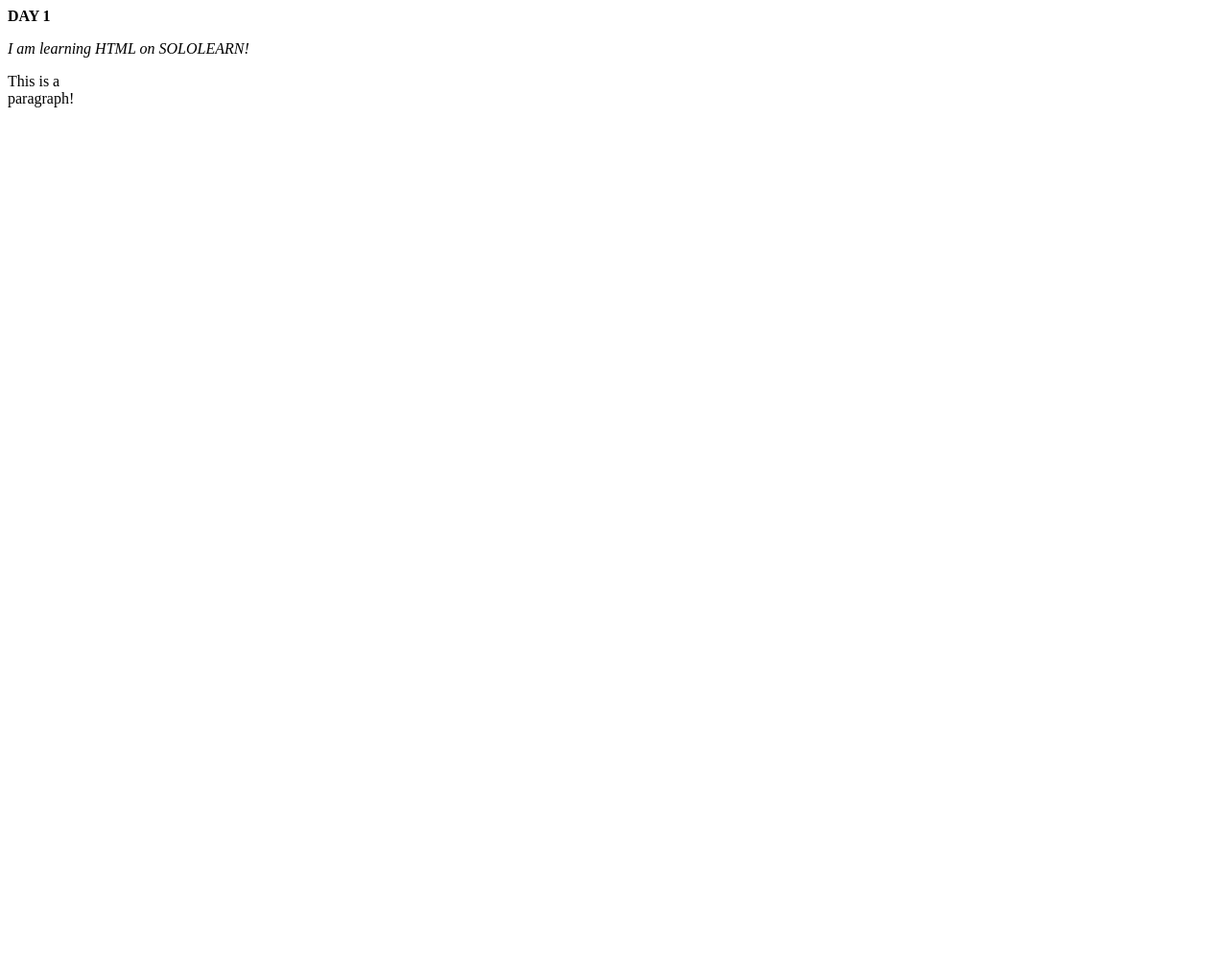
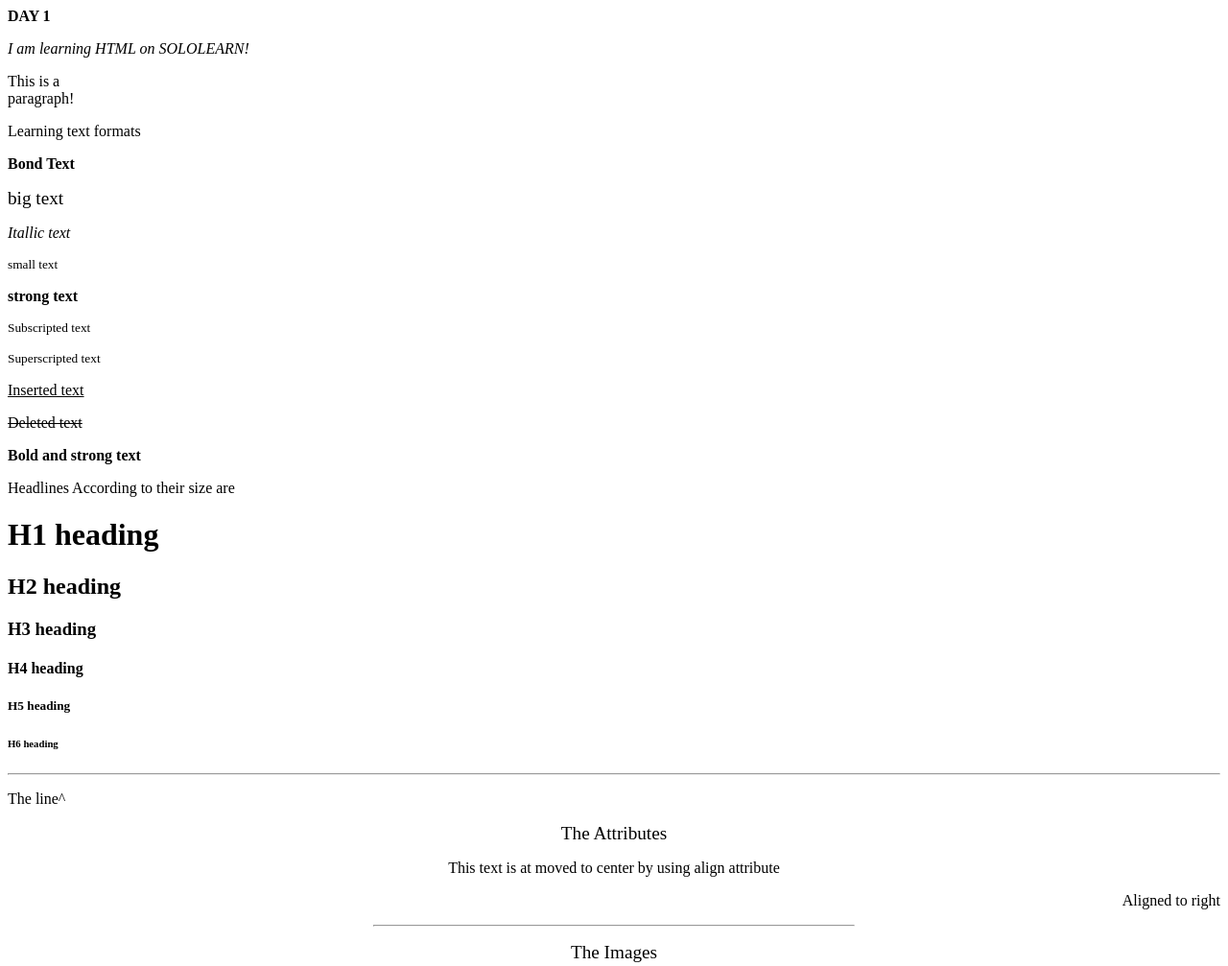
Before and after one commit to realcapacitor/html, a plain HTML site: page Hello.html in a window 1280 px wide. Shown: the top 1007 px of the page at 96% size. Before the commit the page ends 800 px from the top, so only its background shows below. Drawn offline with Linux system fonts and the light colour scheme.

Commit message:
Learned Headings, Attribues, images

```diff
--- a/Hello.html
+++ b/Hello.html
@@ -1,7 +1,7 @@
 <html>
 <head>
     <title>HTML saga!</title>
-
+    <!--the <title> tag used to give title to the page-->
     <b>DAY 1</b>
 </head>
 <body>
@@ -9,6 +9,46 @@
         <i>I am learning HTML on SOLOLEARN! </i>
     </p>
     <p>This is a<br/> paragraph!</p>
+    <!--<p></p> is used to create paragraphs and the <br> tag is used to break the paragraph -->
+    <p>Learning text formats</p>
+    <p><b>Bond Text</b></p>
+    <p><big>big text</big></p>
+    <p><i>Itallic text</i></p>
+    <p><small>small text</small></p>
+    <p><strong>strong text</strong></p>
+    <p><sub>Subscripted text</sub></p>
+    <p><sup>Superscripted text</sup></p>
+    <p><ins>Inserted text</ins></p>
+    <p><del>Deleted text</del></p>
+    <p><b><strong>Bold and strong text</strong></b></p>
+    <p>Headlines According to their size are</p>
+    <p><h1>H1 heading</h1></p>
+    <p><h2>H2 heading</h2></p>
+<p><h3>H3 heading</h3></p>
+<p><h4>H4 heading</h4></p>
+<p><h5>H5 heading</h5></p>
+<p><h6>H6 heading</h6></p>
+<!--<hr/> is used to draw horizontal lines -->
+<hr/>
+<p>The line^</p>
+<p align="center"><big>The Attributes</big></p>
+<!--The Attribute provides the extra information about the tag-->
+<!-- align attribute-->
+<p align="center"> This text is at moved to center by using align attribute</p>
+<!--The align attribute can be used to specify how the text is aligned so with minor changes we can change its alignment for ex. "right"
+-->
+<p align="right">Aligned to right</p>
+<!--width attribute-->
+<hr width="500px" />
+<!--The Height attribute can also be used to adjust image along with width attribute->
+<!--The border attribute is used to draw border arond the image-->
+<!--The Images-->
+<p align="center"><big>The Images</big></p>
+<!--The <img src="image.jpg"/> is used to insert an image in the html document
+-->
+
+<img src="https://indianmemetemplates.com/storage/main-madarch-hu-jo-isme-aaya.jpg" width="50%" border="3px"/>
+<!--The border attribute is used to draw border arond the image-->
 </body>
 
 </html>
```
